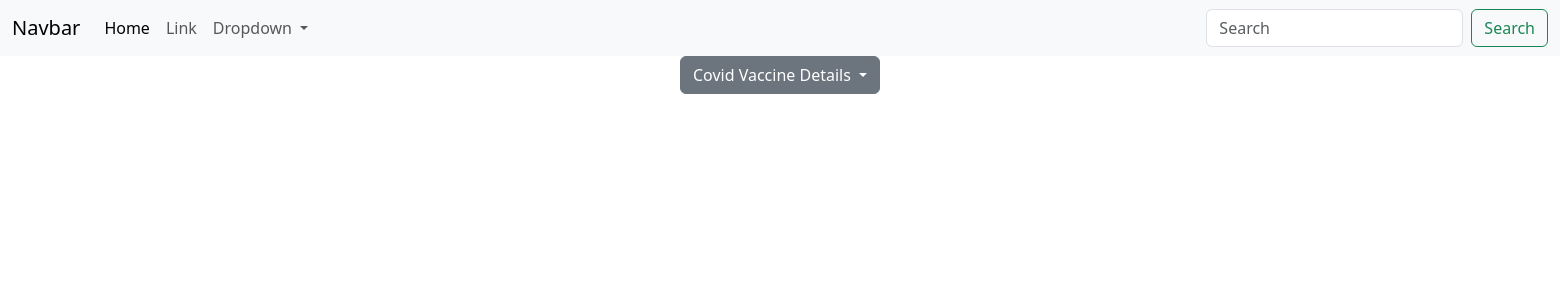
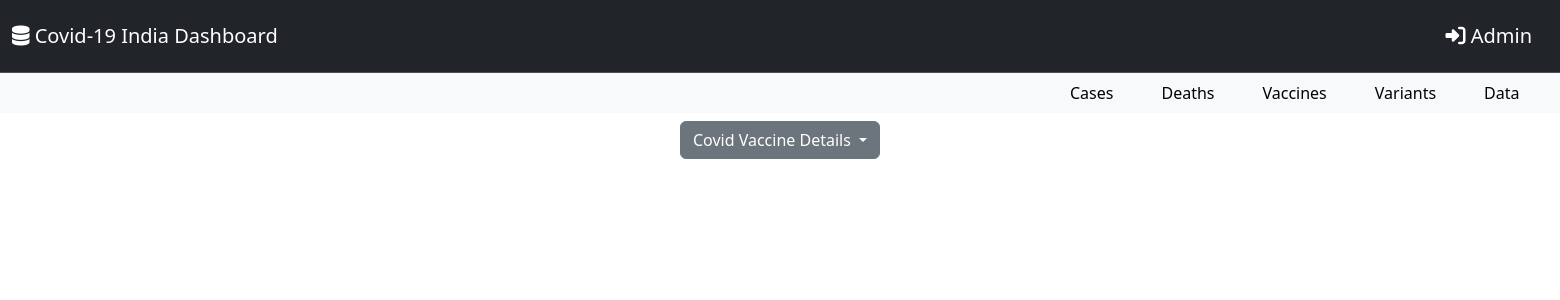
Before and after one commit to sahil3241/Covid-Analysis, a Flask app: page / in a window 1560 px wide. Shown: the top 300 px of the page. Run offline with Flask 3, Linux system fonts and the light colour scheme; some libraries are stand-ins or nearby versions.

Commit message:
added navbar

```diff
--- a/static/index.js
+++ b/static/index.js
@@ -4,12 +4,31 @@ const secondDoseMenuItem = document.getElementById('second');
 
 const imageContainer = document.getElementById('image-container');
 
+const imagePlaceholder = document.getElementById('image-placeholder');
+
+imageContainer.style.display = 'none';
+
 firstDoseMenuItem.addEventListener('click', function() {
-    // Update the image source to the first dose image
-    imageContainer.innerHTML = '<img src="' + image1Url + '" alt="First Dose Image">';
+
+    if(imageContainer.style.display=='none'){
+        imageContainer.style.display='flex';
+        imageContainer.innerHTML = '<img src="' + image1Url + '" alt="First Dose Image">';
+        imagePlaceholder.style.width = '700px';
+    }
+    if(imageContainer.style.display=='flex'){
+        imageContainer.innerHTML = '<img src="' + image1Url + '" alt="Second Dose Image">';
+        imagePlaceholder.style.width = '700px';
+    }
+
 });
 
 secondDoseMenuItem.addEventListener('click', function() {
-    // Update the image source to the second dose image
-    imageContainer.innerHTML = '<img src="' + image2Url + '" alt="Second Dose Image">';
+
+    if(imageContainer.style.display=='none'){
+        imageContainer.style.display='flex';
+        imageContainer.innerHTML = '<img src="' + image2Url + '" alt="Second Dose Image">';
+    }
+    if(imageContainer.style.display=='flex'){
+        imageContainer.innerHTML = '<img src="' + image2Url + '" alt="Second Dose Image">';
+    }
 });
--- a/templates/index.html
+++ b/templates/index.html
@@ -3,46 +3,59 @@
 <head>
     <meta charset="UTF-8">
     <meta name="viewport" content="width=device-width, initial-scale=1.0">
-    <title>IPython Notebook Viewer</title>
+    <title>Covid-19 India</title>
     <link href="https://cdn.jsdelivr.net/npm/bootstrap@5.3.3/dist/css/bootstrap.min.css" rel="stylesheet" integrity="sha384-QWTKZyjpPEjISv5WaRU9OFeRpok6YctnYmDr5pNlyT2bRjXh0JMhjY6hW+ALEwIH" crossorigin="anonymous">
+
 </head>
 <body>
-    <nav class="navbar navbar-expand-lg bg-body-tertiary">
+  <nav class="navbar bg-dark border-bottom border-body" data-bs-theme="dark">
     <div class="container-fluid">
-          <a class="navbar-brand" href="#">Navbar</a>
-          <button class="navbar-toggler" type="button" data-bs-toggle="collapse" data-bs-target="#navbarSupportedContent" aria-controls="navbarSupportedContent" aria-expanded="false" aria-label="Toggle navigation">
-            <span class="navbar-toggler-icon"></span>
-          </button>
+      <ul class="navbar-nav me-auto mb-2 mb-lg-0">
+        <li class="navbar-brand" href="#"><i class="fa-solid fa-database"></i>   Covid-19 India Dashboard</li>
+      </ul>
+      <ul class="navbar-nav mb-lg-0">
+        <li class="navbar-brand" href="#"><a class="nav-link active" aria-current="page" href="#"><i class="fa-solid fa-right-to-bracket"></i> Admin</a></li>
+      </ul>
+    </div>
+  </nav>
+  <nav class="navbar navbar-expand-lg bg-body-tertiary" style="padding-top: 0px; padding-bottom: 0px;">
+    <div class="container-fluid">
       <div class="collapse navbar-collapse" id="navbarSupportedContent">
-            <ul class="navbar-nav me-auto mb-2 mb-lg-0">
+        <ul class="navbar-nav mb-lg-0 ml-auto" style="padding-left: 1050px; gap: 2rem;">
           <li class="nav-item">
-                <a class="nav-link active" aria-current="page" href="#">Home</a>
+            <a class="nav-link active" aria-current="page" href="#">
+              Cases
+            </a>
           </li>
           <li class="nav-item">
-                <a class="nav-link" href="#">Link</a>
+            <a class="nav-link active" aria-current="page" href="#">
+              Deaths
+            </a>
           </li>
-              <li class="nav-item dropdown">
-                <a class="nav-link dropdown-toggle" role="button" data-bs-toggle="dropdown" aria-expanded="false">
-                  Dropdown
+          <li class="nav-item">
+            <a class="nav-link active" aria-current="page" href="#">
+              Vaccines
             </a>
-                <ul class="dropdown-menu">
-                  <li><a class="dropdown-item">tbd</a></li>
-                  <li><a class="dropdown-item">tbd</a></li>
-                  <li><a class="dropdown-item">tbd</a></li>
-                  <li><a class="dropdown-item">tbd</a></li>
-                </ul>
+          </li>
+          <li class="nav-item">
+            <a class="nav-link active" aria-current="page" href="#">
+              Variants
+            </a>
+          </li>
+          <li class="nav-item">
+            <a class="nav-link active" aria-current="page" href="#">
+              Data
+            </a>
           </li>
         </ul>
-            <form class="d-flex" role="search">
-              <input class="form-control me-2" type="search" placeholder="Search" aria-label="Search">
-              <button class="btn btn-outline-success" type="submit">Search</button>
-            </form>
       </div>
     </div>
   </nav>
+  <hr style="margin-top: 3px; margin-bottom: 0px;  border: transparent;">
 
 
-      <div class="dropdown" style="text-align: center;">
+
+      <div class="dropdown" style="text-align: center; padding-top: 5px;">
         <a class="btn btn-secondary dropdown-toggle" href="#" role="button" data-bs-toggle="dropdown" aria-expanded="false">
           Covid Vaccine Details
         </a>
@@ -54,7 +67,7 @@
       </div>
 
       <div id="image-container" style="display: flex; justify-content: center; align-items: center; width: 100%; padding-top: 30px;">
-        <img id="image-placeholder" src="" alt="Image Placeholder" style="display:none; width: 100%; height: auto; max-width: 770px; max-height: 100%;">
+        <img id="image-placeholder" src="" alt="Image Placeholder" style="max-width: 700px;">
       </div>
 
 
@@ -64,5 +77,6 @@
         const image1Url = "{{ image1 }}";
         const image2Url = "{{ image2 }}";
     </script>
+    <script src="https://kit.fontawesome.com/6eb066ffa6.js" crossorigin="anonymous"></script>
 </body>
 </html>
```
Lines whose indentation alone changed are shown as unchanged.
